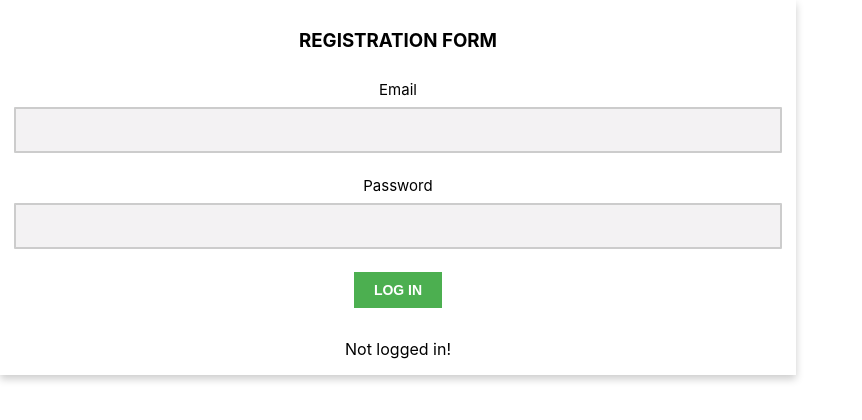
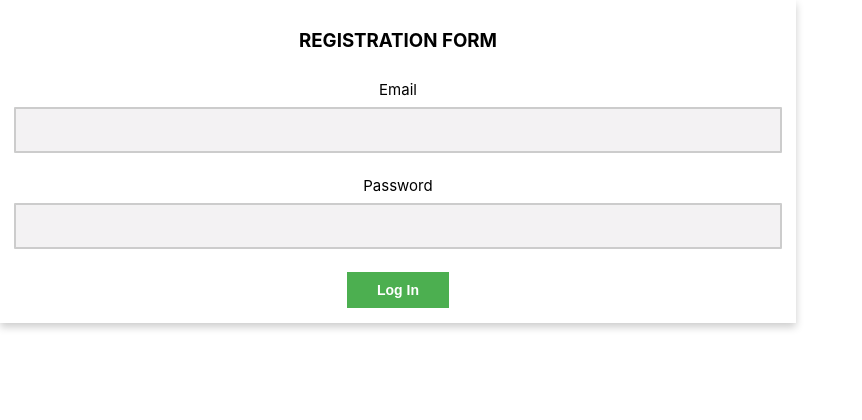
Before and after one commit to valvic66/redux-auth-form, a React (Create React App) app: page / in a window 1280 px wide. Shown: the top 420 px of the page, without its empty margins (0-862 px from the left). Built offline with nearby package versions, Linux system fonts and the light colour scheme.

Commit message:
auth completed, full redux state with redux and redux thunk

```diff
--- a/package.json
+++ b/package.json
@@ -7,10 +7,12 @@
     "@testing-library/jest-dom": "^4.2.4",
     "@testing-library/react": "^9.3.2",
     "@testing-library/user-event": "^7.1.2",
+    "classnames": "^2.2.6",
     "react": "^17.0.1",
     "react-dom": "^17.0.1",
     "react-redux": "^7.1.3",
     "react-scripts": "4.0.2",
+    "react-spinners": "^0.10.6",
     "redux": "^4.0.5"
   },
   "scripts": {
--- a/src/actions/index.js
+++ b/src/actions/index.js
@@ -1,4 +1,10 @@
-import { EMAIL_CHANGED, PASSWORD_CHANGED, LOGIN_SUCCESS, LOGIN_ERROR } from './types';
+import {
+    EMAIL_CHANGED,
+    PASSWORD_CHANGED,
+    LOGIN_SUCCESS,
+    LOGIN_ERROR,
+    LOGIN_START
+} from './types';
 import firebase from 'firebase';
 
 export const emailChanged = email => {
@@ -15,20 +21,31 @@ export const passwordChanged = password => {
     };
 };
 
+const loginUserSuccess = (dispatch, user) => {
+    dispatch({
+        type: LOGIN_SUCCESS,
+        payload: user
+    });
+};
+
+const loginUserFailure = (dispatch, error) => {
+    dispatch({
+        type: LOGIN_ERROR,
+        payload: error
+    });
+};
+
 export const checkLogin = ({ email, password }) => {
     return (dispatch) => {
+        dispatch({ type: LOGIN_START});
+
         firebase.auth().signInWithEmailAndPassword(email, password)
-        .then(user => {
-            dispatch({
-                type: LOGIN_SUCCESS,
-                payload: user
-            });
-        })
+        .then(user => loginUserSuccess(dispatch, user))
         .catch(error => {
-            dispatch({
-                type: LOGIN_ERROR,
-                payload: error
-            });
+            // firebase.auth().createUserWithEmailAndPassword(email, password)
+            // .then(user => loginUserSuccess(dispatch, user));
+
+            loginUserFailure(dispatch, error);
         })
     };
 };
--- a/src/actions/types.js
+++ b/src/actions/types.js
@@ -1,5 +1,5 @@
 export const EMAIL_CHANGED = 'email_changed';
 export const PASSWORD_CHANGED = 'password_changed';
-export const CHECK_LOGIN = 'check_login';
 export const LOGIN_SUCCESS = 'login_success';
 export const LOGIN_ERROR = 'login_error';
+export const LOGIN_START = 'login_start';
--- /dev/null
+++ b/src/components/Status.js
@@ -0,0 +1,13 @@
+import React from 'react';
+
+export const Status = ({ status }) => {
+    if(status === 'Login error!') {
+        return (
+            <div style={{ color: 'red' }}>
+                <p>{status}</p>
+            </div>
+        );
+    };
+
+    return <p>{status}</p>;
+};
--- a/src/components/UserForm.js
+++ b/src/components/UserForm.js
@@ -2,6 +2,9 @@ import React, { Component } from "react";
 import './index.css';
 import { emailChanged, passwordChanged, checkLogin } from '../actions';
 import { connect } from 'react-redux';
+import ClipLoader from "react-spinners/ClipLoader";
+import classnames from 'classnames';
+import { Status } from './Status';
 
 class UserForm extends Component{
     handleEmailChange = event => {
@@ -18,8 +21,8 @@ class UserForm extends Component{
         this.props.checkLogin({ email, password });
     };
 
+
     render() {
-        console.log(this.props);
         return (
             <div className="form-wrapper">
                 <h3 className="form-name">Registration form</h3>
@@ -49,9 +52,15 @@ class UserForm extends Component{
                     />
                 </div>
 
-                <button onClick={this.handleLogIn}>LOG IN</button>
+                {this.props.status && <Status status={this.props.status} />}
 
-                <p>{this.props.status}</p>
+                {this.props.loading ? (
+                    <div>
+                        <ClipLoader loading={this.props.loading} size={30} />
+                    </div>
+                ):(
+                   <button onClick={this.handleLogIn}>Log In</button>
+                )}
             </div>
         );
     };
@@ -62,7 +71,8 @@ const mapStateToProps = state => {
         email: state.authentication.email,
         password: state.authentication.password,
         status: state.authentication.status,
-        userData: state.authentication.userData
+        userData: state.authentication.userData,
+        loading: state.authentication.loading
     }
 };
 
--- a/src/components/index.css
+++ b/src/components/index.css
@@ -50,14 +50,13 @@ form:hover {
 button {
     font-size: 14px;
     font-weight: 800;
-    padding: 10px 20px;
+    padding: 10px 30px;
     align-self: center;
     color: #ffffff;
     background-color: #4caf50;
     border: none;
     outline: none;
     cursor: pointer;
-    text-transform: uppercase;
     -webkit-transition: 0.3s;
     transition: 0.3s;
     margin-bottom: 15px;
@@ -66,3 +65,7 @@ button {
 button:hover {
     background-color: #46a049;
 }
+
+.error {
+    color: red;
+}
--- a/src/reducers/AuthReducer.js
+++ b/src/reducers/AuthReducer.js
@@ -1,23 +1,32 @@
-import { EMAIL_CHANGED, PASSWORD_CHANGED, LOGIN_SUCCESS } from '../actions/types';
+import {
+    EMAIL_CHANGED,
+    PASSWORD_CHANGED,
+    LOGIN_SUCCESS,
+    LOGIN_START,
+    LOGIN_ERROR
+} from '../actions/types';
 
 const INITIAL_STATE = {
     email: '',
     password: '',
     loading: false,
-    error: '',
     userData: null,
-    status: 'Not logged in!'
+    status: ''
 };
 
 export default (state = INITIAL_STATE, action) => {
-    console.log(action);
     switch(action.type) {
         case EMAIL_CHANGED:
             return {...state, email: action.payload}
         case PASSWORD_CHANGED:
             return {...state, password: action.payload}
         case LOGIN_SUCCESS:
-            return {...state, status: 'Logged in!', userData: action.payload}
+            // reset to initial state if login successful
+            return {...state, ...INITIAL_STATE, status: 'Logged in!', userData: action.payload}
+        case LOGIN_START:
+            return {...state, loading: true}
+        case LOGIN_ERROR:
+            return {...state, ...INITIAL_STATE, status: 'Login error!'}
         default:
             return state;
     };
```
Also changed, not shown: 1 other file (tests, documents, lock files or other folders).
